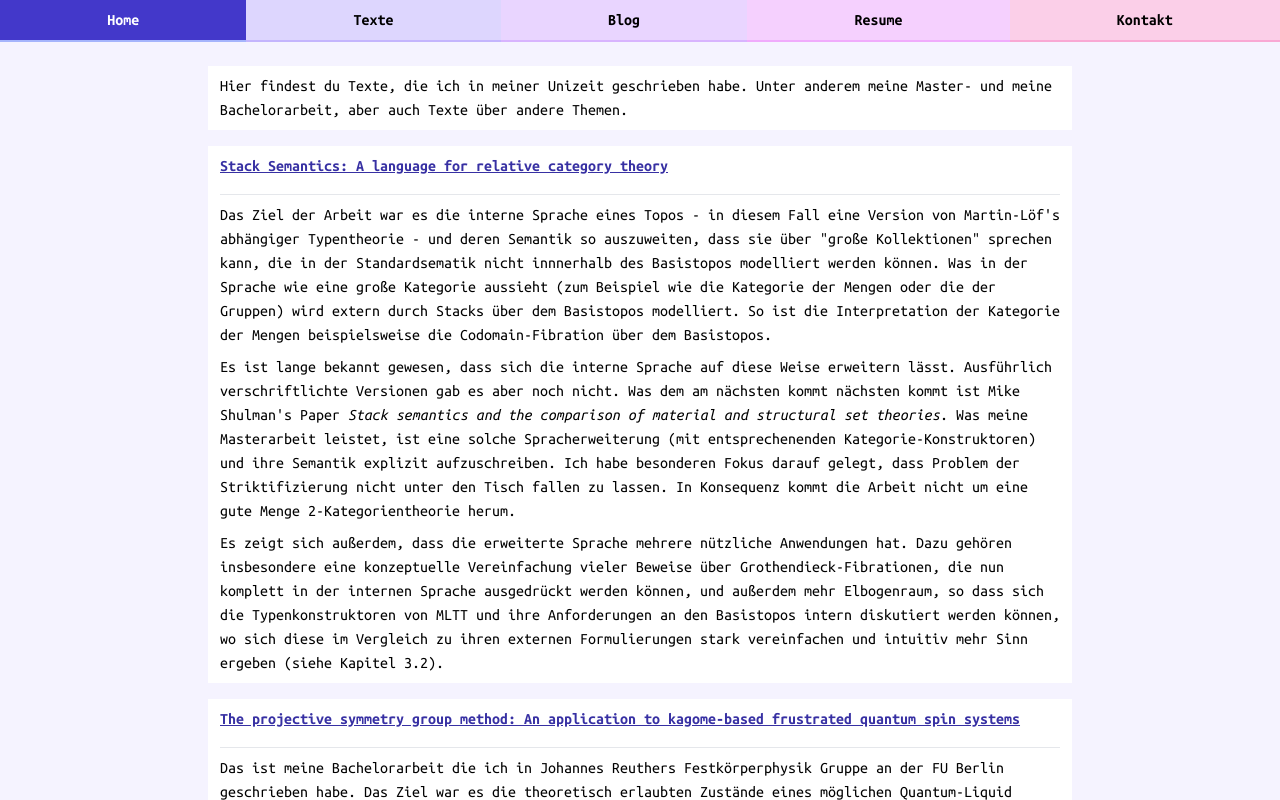
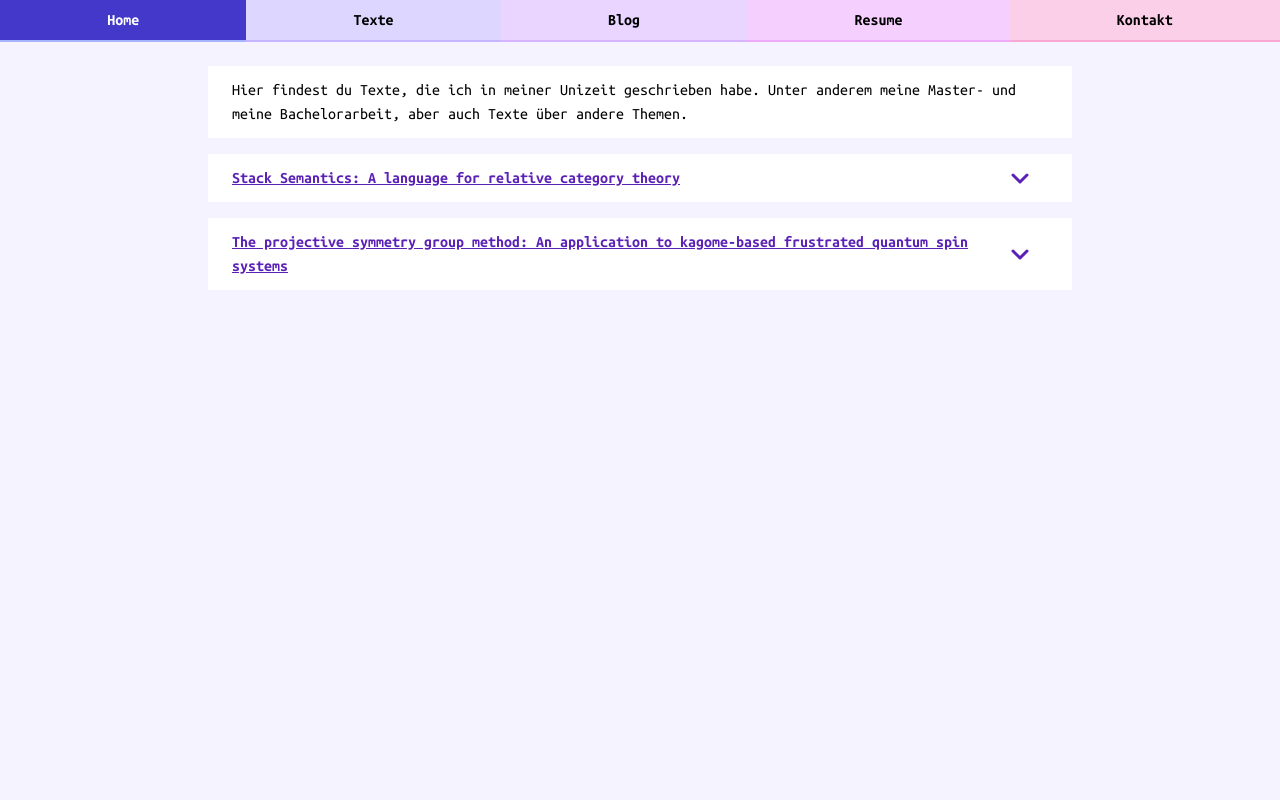
Before and after one commit to 0815beck/0815beck.github.io, a React (Vite) app: page /texte in a window 1280 px wide. Built offline with nearby package versions, Linux system fonts and the light colour scheme.

Commit message:
beschreibung der texte ist jetzt aus und einklappbar

```diff
--- a/src/components/MobileNavbar.jsx
+++ b/src/components/MobileNavbar.jsx
@@ -83,7 +83,7 @@ function MobileNavbar({ isOpen, setIsOpen }) {
           <li className="flex-auto">
             <Link
               to="/texte"
-              className="block border-b-2 border-solid border-violet-300 bg-violet-200 p-2 text-center font-bold hover:bg-violet-700 hover:text-white"
+              className="block border-b-2 border-violet-300 bg-violet-200 p-2 text-center font-bold hover:bg-violet-700 hover:text-white"
               onClick={() => {
                 setIsOpen(!isOpen);
               }}
--- a/src/pages/Texte.jsx
+++ b/src/pages/Texte.jsx
@@ -1,57 +1,110 @@
 import masterThesisPDF from "../static/pdfs/stack_semantics.pdf";
 import bachelorArbeitPDF from "../static/pdfs/bachelorarbeit.pdf";
+import { useState } from "react";
 
 function Texte() {
+  const [masterThesisDetails, setMasterThesisDetails] = useState(false);
+  const [bachelorThesisDetails, setBachelorThesisDetails] = useState(false);
+
   return (
     <main className="w-full flex-grow overflow-auto bg-violet-50">
       <section className="mx-auto max-w-4xl px-4 py-6">
-        <p className="mb-4 bg-white px-3 py-2">
+        <p className="mb-4 bg-white px-6 py-3">
           Hier findest du Texte, die ich in meiner Unizeit geschrieben habe.
           Unter anderem meine Master- und meine Bachelorarbeit, aber auch Texte
           über andere Themen.
         </p>
 
-        <div className="bg-white px-3 py-2">
+        <div className="flex bg-white pr-6">
+          <div className="flex-grow px-6 py-3">
             <a
-            className="font-bold text-indigo-800 underline hover:cursor-pointer hover:text-opacity-70"
+              className="font-bold text-violet-800 underline visited:text-violet-600 hover:cursor-pointer hover:text-red-800"
               href={masterThesisPDF}
               target="_blank"
             >
               Stack Semantics: A language for relative category theory
             </a>
           </div>
-        <div className="bg-white px-3 py-2">
-          <hr></hr>
+          <button
+            className="flex min-w-14 content-center items-center justify-center hover:cursor-pointer"
+            onClick={() => {
+              setMasterThesisDetails(!masterThesisDetails);
+            }}
+          >
+            {!masterThesisDetails && (
+              <svg
+                className="h-6 w-6 text-violet-800"
+                aria-hidden="true"
+                xmlns="http://www.w3.org/2000/svg"
+                width="24"
+                height="24"
+                fill="none"
+                viewBox="0 0 24 24"
+              >
+                <path
+                  stroke="currentColor"
+                  strokeLinecap="round"
+                  strokeLinejoin="round"
+                  strokeWidth="3"
+                  d="m19 9-7 7-7-7"
+                />
+              </svg>
+            )}
+            {masterThesisDetails && (
+              <svg
+                className="h-6 w-6 text-violet-800"
+                aria-hidden="true"
+                xmlns="http://www.w3.org/2000/svg"
+                width="24"
+                height="24"
+                fill="none"
+                viewBox="0 0 24 24"
+              >
+                <path
+                  stroke="currentColor"
+                  strokeLinecap="round"
+                  strokeLinejoin="round"
+                  strokeWidth="3"
+                  d="m5 15 7-7 7 7"
+                />
+              </svg>
+            )}
+          </button>
         </div>
-        <div className="mb-4 bg-white px-3 pb-2">
+
+        {masterThesisDetails && (
+          <div className="mb-4 bg-white px-6 pb-3">
+            <div className="mb-2 py-4">
+              <hr className="border-violet-100"></hr>
+            </div>
             <p className="mb-2">
               Das Ziel der Arbeit war es die interne Sprache eines Topos - in
-            diesem Fall eine Version von Martin-Löf's abhängiger Typentheorie -
-            und deren Semantik so auszuweiten, dass sie über "große
+              diesem Fall eine Version von Martin-Löf's abhängiger Typentheorie
+              - und deren Semantik so auszuweiten, dass sie über "große
               Kollektionen" sprechen kann, die in der Standardsematik nicht
               innnerhalb des Basistopos modelliert werden können. Was in der
               Sprache wie eine große Kategorie aussieht (zum Beispiel wie die
-            Kategorie der Mengen oder die der Gruppen) wird extern durch Stacks
-            über dem Basistopos modelliert. So ist die Interpretation der
-            Kategorie der Mengen beispielsweise die Codomain-Fibration über dem
-            Basistopos.
+              Kategorie der Mengen oder die der Gruppen) wird extern durch
+              Stacks über dem Basistopos modelliert. So ist die Interpretation
+              der Kategorie der Mengen beispielsweise die Codomain-Fibration
+              über dem Basistopos.
             </p>
 
             <p className="mb-2">
               Es ist lange bekannt gewesen, dass sich die interne Sprache auf
-            diese Weise erweitern lässt. Ausführlich verschriftlichte Versionen
-            gab es aber noch nicht. Was dem am nächsten kommt nächsten kommt ist
-            Mike Shulman's Paper{" "}
+              diese Weise erweitern lässt. Ausführlich verschriftlichte
+              Versionen gab es aber noch nicht. Was dem am nächsten kommt
+              nächsten kommt ist Mike Shulman's Paper{" "}
               <em>
-              Stack semantics and the comparison of material and structural set
-              theories
+                Stack semantics and the comparison of material and structural
+                set theories
               </em>
-            . Was meine Masterarbeit leistet, ist eine solche Spracherweiterung
-            (mit entsprechenenden Kategorie-Konstruktoren) und ihre Semantik
-            explizit aufzuschreiben. Ich habe besonderen Fokus darauf gelegt,
-            dass Problem der Striktifizierung nicht unter den Tisch fallen zu
-            lassen. In Konsequenz kommt die Arbeit nicht um eine gute Menge
-            2-Kategorientheorie herum.
+              . Was meine Masterarbeit leistet, ist eine solche
+              Spracherweiterung (mit entsprechenenden Kategorie-Konstruktoren)
+              und ihre Semantik explizit aufzuschreiben. Ich habe besonderen
+              Fokus darauf gelegt, dass Problem der Striktifizierung nicht unter
+              den Tisch fallen zu lassen. In Konsequenz kommt die Arbeit nicht
+              um eine gute Menge 2-Kategorientheorie herum.
             </p>
 
             <p>
@@ -66,31 +119,82 @@ function Texte() {
               intuitiv mehr Sinn ergeben (siehe Kapitel 3.2).
             </p>
           </div>
+        )}
 
-        <div className="bg-white px-3 py-2">
+        <div className="mt-4 flex bg-white pr-6">
+          <div className="flex-grow px-6 py-3">
             <a
-            className="font-bold text-indigo-800 underline hover:cursor-pointer hover:text-opacity-70"
+              className="font-bold text-violet-800 underline visited:text-violet-600 hover:cursor-pointer hover:text-red-800"
               href={bachelorArbeitPDF}
               target="_blank"
             >
-            The projective symmetry group method: An application to kagome-based
-            frustrated quantum spin systems
+              The projective symmetry group method: An application to
+              kagome-based frustrated quantum spin systems
             </a>
           </div>
-        <div className="bg-white px-3 py-2">
-          <hr></hr>
+          <button
+            className="flex min-w-14 content-center items-center justify-center hover:cursor-pointer"
+            onClick={() => {
+              setBachelorThesisDetails(!bachelorThesisDetails);
+            }}
+          >
+            {!bachelorThesisDetails && (
+              <svg
+                className="h-6 w-6 text-violet-800"
+                aria-hidden="true"
+                xmlns="http://www.w3.org/2000/svg"
+                width="24"
+                height="24"
+                fill="none"
+                viewBox="0 0 24 24"
+              >
+                <path
+                  stroke="currentColor"
+                  strokeLinecap="round"
+                  strokeLinejoin="round"
+                  strokeWidth="3"
+                  d="m19 9-7 7-7-7"
+                />
+              </svg>
+            )}
+            {bachelorThesisDetails && (
+              <svg
+                className="h-6 w-6 text-violet-800"
+                aria-hidden="true"
+                xmlns="http://www.w3.org/2000/svg"
+                width="24"
+                height="24"
+                fill="none"
+                viewBox="0 0 24 24"
+              >
+                <path
+                  stroke="currentColor"
+                  strokeLinecap="round"
+                  strokeLinejoin="round"
+                  strokeWidth="3"
+                  d="m5 15 7-7 7 7"
+                />
+              </svg>
+            )}
+          </button>
         </div>
-        <div className="bg-white px-3 pb-2">
+
+        {bachelorThesisDetails && (
+          <div className="mb-4 bg-white px-6 pb-3">
+            <div className="mb-2 py-4">
+              <hr className="border-violet-100"></hr>
+            </div>
             <p className="mb-2">
               Das ist meine Bachelorarbeit die ich in Johannes Reuthers
-            Festkörperphysik Gruppe an der FU Berlin geschrieben habe. Das Ziel
-            war es die theoretisch erlaubten Zustände eines möglichen
+              Festkörperphysik Gruppe an der FU Berlin geschrieben habe. Das
+              Ziel war es die theoretisch erlaubten Zustände eines möglichen
               Quantum-Liquid States von (geometrisch) frustrierten Spinsystemen
               auf einem Kagome-Gitter über deren projektive Symmetriegruppe zu
               klassifizieren. Mehr Kontext und Verweise zur entsprechenden
               Literatur finden sich in der Arbeit.
             </p>
           </div>
+        )}
       </section>
     </main>
   );
```
Also changed, not shown: src/pages/UeberMich.jsx (+14 -12 lines), src/components/ExpandableBox.jsx (added), 2 other files (tests, documents, lock files or other folders). Lines whose indentation alone changed are shown as unchanged.
